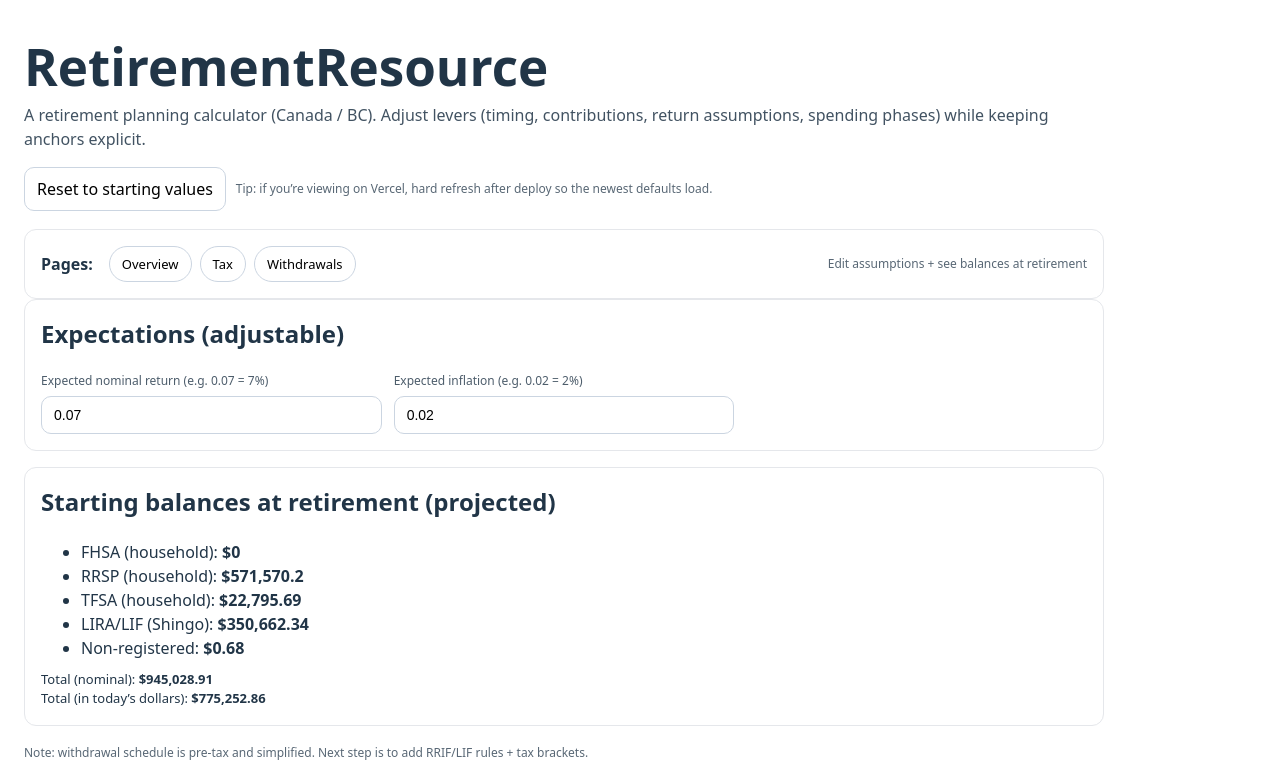
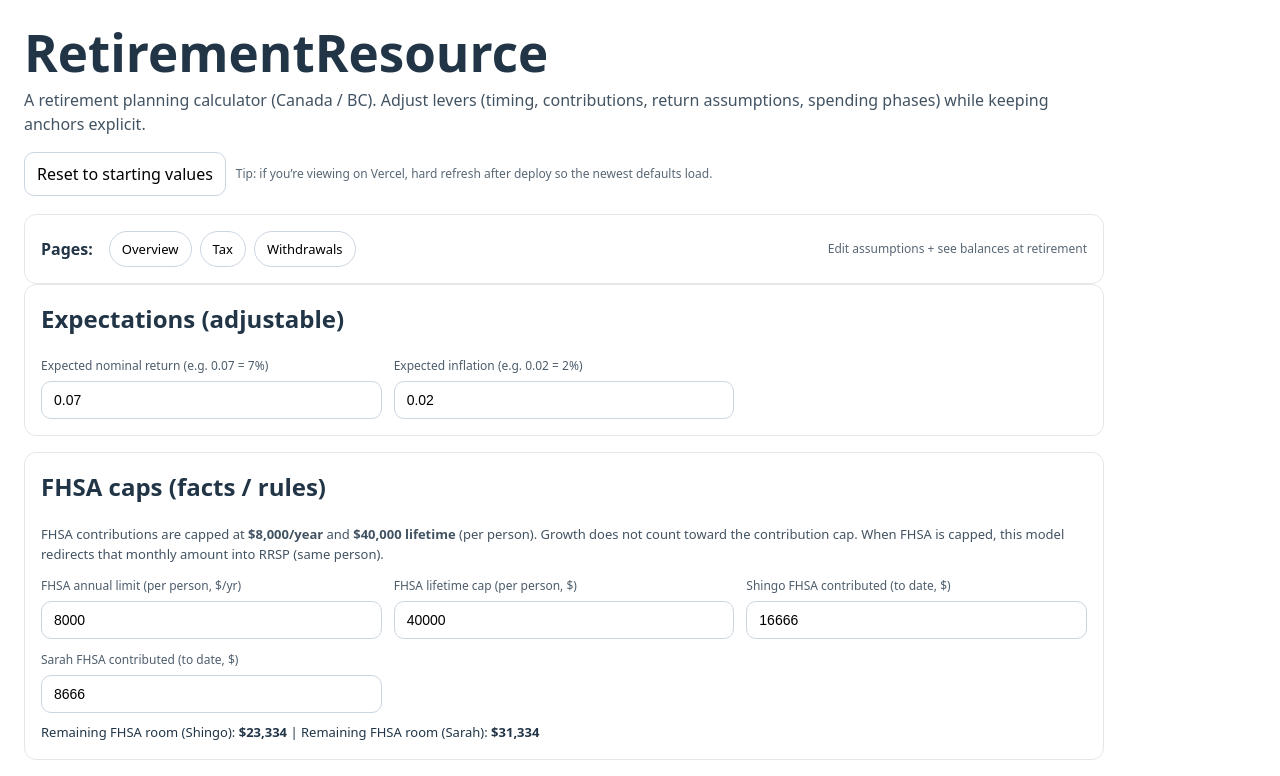
Before and after one commit to kawabunga8/RetirementResource, a React (Vite) app: page / in a window 1280 px wide. Shown: the top 776 px of the page. Built offline with nearby package versions, Linux system fonts and the light colour scheme.

Commit message:
Enforce FHSA annual/lifetime caps and redirect overflow to RRSP

```diff
--- a/src/App.tsx
+++ b/src/App.tsx
@@ -69,6 +69,58 @@ function futureValueMonthly({
   // FV = PV*(1+r)^n + PMT * ((1+r)^n - 1) / r
   const growth = Math.pow(1 + r, months);
   return pv * growth + monthlyContribution * ((growth - 1) / r);
+}
+
+function simulateWithMonthlyContribCaps({
+  pv,
+  monthlyContribution,
+  annualReturn,
+  months,
+  // Cap mechanics
+  remainingContributionRoom,
+  annualContributionLimit,
+  onOverflowMonthlyContribution,
+}: {
+  pv: number;
+  monthlyContribution: number;
+  annualReturn: number;
+  months: number;
+  remainingContributionRoom: number;
+  annualContributionLimit: number;
+  // If contribution is blocked (room used up or annual limit reached), reroute that month’s amount.
+  onOverflowMonthlyContribution: (overflowMonthly: number) => void;
+}) {
+  let balance = pv;
+  let room = Math.max(0, remainingContributionRoom);
+  let annualUsed = 0;
+  const r = annualReturn / 12;
+
+  for (let m = 0; m < months; m++) {
+    // reset annual counter each 12 months
+    if (m % 12 === 0) annualUsed = 0;
+
+    let contrib = monthlyContribution;
+
+    // enforce annual limit
+    const annualRemaining = Math.max(0, annualContributionLimit - annualUsed);
+    contrib = Math.min(contrib, annualRemaining);
+
+    // enforce lifetime room
+    contrib = Math.min(contrib, room);
+
+    // If we can’t contribute the full planned amount, reroute the difference
+    const overflow = monthlyContribution - contrib;
+    if (overflow > 0) onOverflowMonthlyContribution(overflow);
+
+    balance += contrib;
+    annualUsed += contrib;
+    room -= contrib;
+
+    // growth
+    balance *= 1 + r;
+  }
+
+  return balance;
 }
 
 function toRealDollars(nominal: number, annualInflation: number, years: number) {
@@ -222,31 +274,63 @@ export default function App() {
     // Split the TFSA total contribution 50/50 for now.
     const tfsaMonthlyEach = vars.monthly.tfsaTotal / 2;
 
-    const atRetirementByAccount = {
-      fhsaShingo: futureValueMonthly({
+    // FHSA caps: contributions cannot exceed annual limit or lifetime cap.
+    // When FHSA is capped, we redirect the blocked monthly amount into RRSP (same person).
+    let rrspMonthlyShingo = vars.monthly.rrspShingo;
+    let rrspMonthlySarah = vars.monthly.rrspSarah;
+
+    const fhsaRemainingRoomShingo = Math.max(
+      0,
+      vars.fhsa.lifetimeCap - vars.fhsa.contributedShingo
+    );
+    const fhsaRemainingRoomSarah = Math.max(
+      0,
+      vars.fhsa.lifetimeCap - vars.fhsa.contributedSarah
+    );
+
+    const fhsaShingo = simulateWithMonthlyContribCaps({
       pv: vars.balances.fhsaShingo,
       monthlyContribution: vars.monthly.fhsaShingo,
       annualReturn: vars.expectedNominalReturn,
       months: monthsToRetirement,
-      }),
-      fhsaSarah: futureValueMonthly({
+      remainingContributionRoom: fhsaRemainingRoomShingo,
+      annualContributionLimit: vars.fhsa.annualLimit,
+      onOverflowMonthlyContribution: (overflow) => {
+        rrspMonthlyShingo += overflow;
+      },
+    });
+
+    const rrspShingo = futureValueMonthly({
+      pv: vars.balances.rrspShingo,
+      monthlyContribution: rrspMonthlyShingo,
+      annualReturn: vars.expectedNominalReturn,
+      months: monthsToRetirement,
+    });
+
+    const fhsaSarah = simulateWithMonthlyContribCaps({
       pv: vars.balances.fhsaSarah,
       monthlyContribution: vars.monthly.fhsaSarah,
       annualReturn: vars.expectedNominalReturn,
       months: monthsToRetirement,
-      }),
-      rrspShingo: futureValueMonthly({
-        pv: vars.balances.rrspShingo,
-        monthlyContribution: vars.monthly.rrspShingo,
+      remainingContributionRoom: fhsaRemainingRoomSarah,
+      annualContributionLimit: vars.fhsa.annualLimit,
+      onOverflowMonthlyContribution: (overflow) => {
+        rrspMonthlySarah += overflow;
+      },
+    });
+
+    const rrspSarah = futureValueMonthly({
+      pv: vars.balances.rrspSarah,
+      monthlyContribution: rrspMonthlySarah,
       annualReturn: vars.expectedNominalReturn,
       months: monthsToRetirement,
-      }),
-      rrspSarah: futureValueMonthly({
-        pv: vars.balances.rrspSarah,
-        monthlyContribution: vars.monthly.rrspSarah,
-        annualReturn: vars.expectedNominalReturn,
-        months: monthsToRetirement,
-      }),
+    });
+
+    const atRetirementByAccount = {
+      fhsaShingo,
+      fhsaSarah,
+      rrspShingo,
+      rrspSarah,
       tfsaShingo: futureValueMonthly({
         pv: vars.balances.tfsaShingo,
         monthlyContribution: tfsaMonthlyEach,
@@ -613,6 +697,73 @@ export default function App() {
                 }
               />
             </Field>
+          </div>
+        </section>
+
+        <section className="card">
+          <h2>FHSA caps (facts / rules)</h2>
+          <p style={{ marginTop: 0, opacity: 0.85, fontSize: 13 }}>
+            FHSA contributions are capped at <strong>$8,000/year</strong> and <strong>$40,000 lifetime</strong> (per person).
+            Growth does not count toward the contribution cap. When FHSA is capped, this model redirects
+            that monthly amount into RRSP (same person).
+          </p>
+
+          <div className="grid">
+            <Field label="FHSA annual limit (per person, $/yr)">
+              <input
+                type="number"
+                value={vars.fhsa.annualLimit}
+                onChange={(e) =>
+                  setVars((v) => ({
+                    ...v,
+                    fhsa: { ...v.fhsa, annualLimit: num(e.target.value) },
+                  }))
+                }
+              />
+            </Field>
+            <Field label="FHSA lifetime cap (per person, $)">
+              <input
+                type="number"
+                value={vars.fhsa.lifetimeCap}
+                onChange={(e) =>
+                  setVars((v) => ({
+                    ...v,
+                    fhsa: { ...v.fhsa, lifetimeCap: num(e.target.value) },
+                  }))
+                }
+              />
+            </Field>
+            <Field label="Shingo FHSA contributed (to date, $)">
+              <input
+                type="number"
+                value={vars.fhsa.contributedShingo}
+                onChange={(e) =>
+                  setVars((v) => ({
+                    ...v,
+                    fhsa: { ...v.fhsa, contributedShingo: num(e.target.value) },
+                  }))
+                }
+              />
+            </Field>
+            <Field label="Sarah FHSA contributed (to date, $)">
+              <input
+                type="number"
+                value={vars.fhsa.contributedSarah}
+                onChange={(e) =>
+                  setVars((v) => ({
+                    ...v,
+                    fhsa: { ...v.fhsa, contributedSarah: num(e.target.value) },
+                  }))
+                }
+              />
+            </Field>
+          </div>
+
+          <div style={{ marginTop: 10, fontSize: 13 }}>
+            Remaining FHSA room (Shingo):{" "}
+            <strong>${money(Math.max(0, vars.fhsa.lifetimeCap - vars.fhsa.contributedShingo))}</strong>
+            {" "} | Remaining FHSA room (Sarah):{" "}
+            <strong>${money(Math.max(0, vars.fhsa.lifetimeCap - vars.fhsa.contributedSarah))}</strong>
           </div>
         </section>
 
--- a/src/planDefaults.ts
+++ b/src/planDefaults.ts
@@ -106,6 +106,13 @@ export type TaxInputs = {
   sarahIncome: number;
 };
 
+export type FhsaInputs = {
+  annualLimit: number; // per person
+  lifetimeCap: number; // per person
+  contributedShingo: number;
+  contributedSarah: number;
+};
+
 export type Variables = {
   shingoRetireAge: number;
   sarahRetireAge: number;
@@ -118,6 +125,7 @@ export type Variables = {
 
   // Contributions
   monthly: MonthlyContributions;
+  fhsa: FhsaInputs;
 
   // Retirement phases
   phaseAges: PhaseAges;
@@ -164,6 +172,14 @@ export const DEFAULT_VARIABLES: Variables = {
     rrspSarah: 700,
     fhsaShingo: 666,
     rrspShingo: 700,
+  },
+
+  // FHSA contribution facts + rules
+  fhsa: {
+    annualLimit: 8000,
+    lifetimeCap: 40000,
+    contributedShingo: 16666,
+    contributedSarah: 8666,
   },
 
   phaseAges: {
```
Lines whose indentation alone changed are shown as unchanged.
